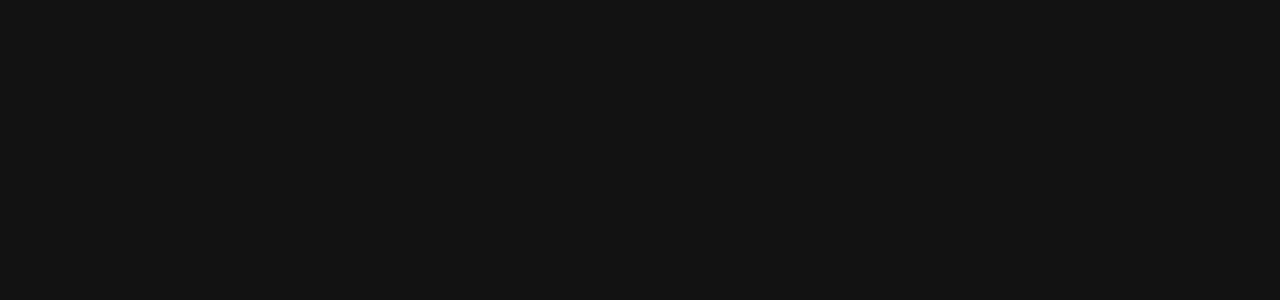
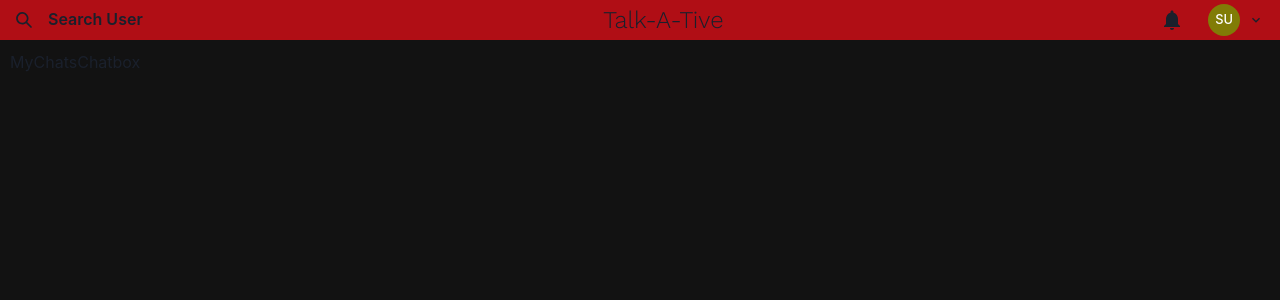
Before and after one commit to MAnishSingh13275/frontend, a React (Create React App) app: page /chats in a window 1280 px wide. Shown: the top 300 px of the page. Built offline with nearby package versions, Linux system fonts and the light colour scheme; no server answers; sample sign-in values are in the browser's storage.

Commit message:
Created profile modal

```diff
--- a/package.json
+++ b/package.json
@@ -4,6 +4,7 @@
   "private": true,
   "proxy": "http://127.0.0.1:5000",
   "dependencies": {
+    "@chakra-ui/icons": "^2.0.8",
     "@chakra-ui/react": "^2.2.8",
     "@emotion/react": "^11.10.0",
     "@emotion/styled": "^11.10.0",
--- /dev/null
+++ b/src/Components/Chatbox.js
@@ -0,0 +1,9 @@
+import React from 'react'
+
+const Chatbox = () => {
+  return (
+    <div>Chatbox</div>
+  )
+}
+
+export default Chatbox
--- /dev/null
+++ b/src/Components/MyChats.js
@@ -0,0 +1,9 @@
+import React from 'react'
+
+const MyChats = () => {
+  return (
+    <div>MyChats</div>
+  )
+}
+
+export default MyChats
--- /dev/null
+++ b/src/Components/miscellaneous/ProfileModal.js
@@ -0,0 +1,67 @@
+import { ViewIcon } from "@chakra-ui/icons";
+import {
+  Modal,
+  ModalOverlay,
+  ModalContent,
+  ModalHeader,
+  ModalFooter,
+  ModalBody,
+  ModalCloseButton,
+  Button,
+  useDisclosure,
+  IconButton,
+  Text,
+  Image,
+} from "@chakra-ui/react";
+
+const ProfileModal = ({ user, children }) => {
+  const { isOpen, onOpen, onClose } = useDisclosure();
+
+  return (
+    <>
+      {children ? (
+        <span onClick={onOpen}>{children}</span>
+      ) : (
+        <IconButton d={{ base: "flex" }} icon={<ViewIcon />} onClick={onOpen} />
+      )}
+      <Modal size="lg" onClose={onClose} isOpen={isOpen} isCentered>
+        <ModalOverlay />
+        <ModalContent h="410px">
+          <ModalHeader
+            fontSize="40px"
+            fontFamily="Work sans"
+            display="flex"
+            justifyContent="center"
+          >
+            {user.name}
+          </ModalHeader>
+          <ModalCloseButton />
+          <ModalBody
+            display="flex"
+            flexDir="column"
+            alignItems="center"
+            justifyContent="space-between"
+          >
+            <Image
+              borderRadius="full"
+              boxSize="150px"
+              src={user.pic}
+              alt={user.name}
+            />
+            <Text
+              fontSize={{ base: "28px", md: "30px" }}
+              fontFamily="Work sans"
+            >
+              Email: {user.email}
+            </Text>
+          </ModalBody>
+          <ModalFooter>
+            <Button onClick={onClose}>Close</Button>
+          </ModalFooter>
+        </ModalContent>
+      </Modal>
+    </>
+  );
+};
+
+export default ProfileModal;
--- /dev/null
+++ b/src/Components/miscellaneous/SideDrawer.js
@@ -0,0 +1,86 @@
+import {
+  Avatar,
+  Box,
+  Button,
+  Flex,
+  Menu,
+  MenuButton,
+  MenuDivider,
+  MenuItem,
+  MenuList,
+  Text,
+  Tooltip,
+} from "@chakra-ui/react";
+import { BellIcon, ChevronDownIcon, SearchIcon } from "@chakra-ui/icons";
+import React from "react";
+import ProfileModal from "./ProfileModal";
+import { ChatState } from "../../Context/ChatProvider";
+
+const SideDrawer = () => {
+  const { user } = ChatState();
+
+  return (
+    <Box maxW="100vw" m={0}>
+      <Flex
+        justify={"space-between"}
+        align={"center"}
+        bg={"#B00E15"}
+        maxW="100vw"
+      >
+        <Tooltip label="Search Users to chat" hasArrow placement="bottom-end">
+          <Button
+            _hover={{
+              background: "#FF151F",
+              color: "white",
+            }}
+            variant="ghost"
+          >
+            <SearchIcon />
+            <Text d={{ base: "none", md: "flex" }} px={4}>
+              Search User
+            </Text>
+          </Button>
+        </Tooltip>
+        <Text fontSize="2xl" fontFamily="Work sans">
+          Talk-A-Tive
+        </Text>
+        <div>
+          <Menu>
+            <MenuButton p={1}>
+              <BellIcon fontSize="2xl" m={1} />
+            </MenuButton>
+          </Menu>
+          <Menu>
+            <MenuButton
+              as={Button}
+              bg="transparent"
+              _hover={{
+                background: "none",
+              }}
+              _active={{
+                background: "none",
+              }}
+              rightIcon={<ChevronDownIcon />}
+            >
+              <Avatar
+                size="sm"
+                cursor="pointer"
+                name={user.name}
+                src={user.pic}
+              />
+            </MenuButton>
+            <MenuList>
+              <ProfileModal user={user}>
+                <MenuItem>My Profile</MenuItem>{" "}
+              </ProfileModal>
+              <MenuDivider />
+              <MenuItem>Logout</MenuItem>
+            </MenuList>
+          </Menu>
+        </div>
+      </Flex>
+    </Box>
+  );
+};
+
+export default SideDrawer;
--- /dev/null
+++ b/src/Context/ChatProvider.js
@@ -0,0 +1,33 @@
+import React, { createContext, useContext, useEffect, useState } from "react";
+import { useHistory } from "react-router-dom";
+
+const ChatContext = createContext();
+
+const ChatProvider = ({ children }) => {
+  const [user, setUser] = useState();
+  const history = useHistory();
+
+  useEffect(() => {
+    const userInfo = JSON.parse(localStorage.getItem("userInfo"));
+    setUser(userInfo);
+
+    if (!userInfo) history.push("/");
+  }, [history]);
+
+  return (
+    <ChatContext.Provider
+      value={{
+        user,
+        setUser,
+      }}
+    >
+      {children}
+    </ChatContext.Provider>
+  );
+};
+
+export const ChatState = () => {
+  return useContext(ChatContext);
+};
+
+export default ChatProvider;
--- a/src/Pages/Chatpage.js
+++ b/src/Pages/Chatpage.js
@@ -1,20 +1,23 @@
-import React, { useEffect, useState } from "react";
-import axios from 'axios'
+import { Box, Container, Flex } from "@chakra-ui/layout";
+import { useState } from "react";
+import Chatbox from "../Components/Chatbox";
+import SideDrawer from "../Components/miscellaneous/SideDrawer";
+import MyChats from "../Components/MyChats";
+import { ChatState } from "../Context/ChatProvider";
 
 const Chatpage = () => {
-  const [chats, setChats] = useState([])
-  const fetchChats = async () => {
-    const {data} = await axios.get("/api/chat");
-    setChats(data);
-  };
-  useEffect(() => {
-    fetchChats();
-  }, []);
-  return <div>
-    {chats.map((chat) => (
-      <div key={chat._id} > {chat.chatName} </div>
-    ))}
-  </div>;
+  const [fetchAgain, setFetchAgain] = useState(false);
+  const { user } = ChatState();
+
+  return (
+    <Container maxW="100vw" p={0}>
+      {user && <SideDrawer />}
+      <Flex w="100%" h="91.5vh" p="10px">
+        {user && <MyChats />}
+        {user && <Chatbox />}
+      </Flex>
+    </Container>
+  );
 };
 
 export default Chatpage;
--- a/src/Pages/Homepage.js
+++ b/src/Pages/Homepage.js
@@ -1,10 +1,21 @@
-import React from "react";
+import React, { useEffect } from "react";
 import { Container, Box, Text, Flex, Image, Tabs, TabList, Tab, TabPanels, TabPanel } from "@chakra-ui/react";
 import Logo from "../Assets/asper-logo-white.png";
 import Login from "../Components/Authentication/Login";
 import Signup from "../Components/Authentication/Signup";
+import { useHistory } from "react-router-dom";
 
 const Homepage = () => {
+
+  const history = useHistory();
+
+  useEffect(() => {
+    const user = JSON.parse(localStorage.getItem("userInfo"));
+
+    if (!user) history.push("/");
+  }, [history]);
+
+
   return (
     <Flex w={"100vw"} m={0}>
       <Container maxW={"xl"} m={"auto"}>
```
Also changed, not shown: src/index.js (+10 -7 lines), 1 other file (tests, documents, lock files or other folders).
